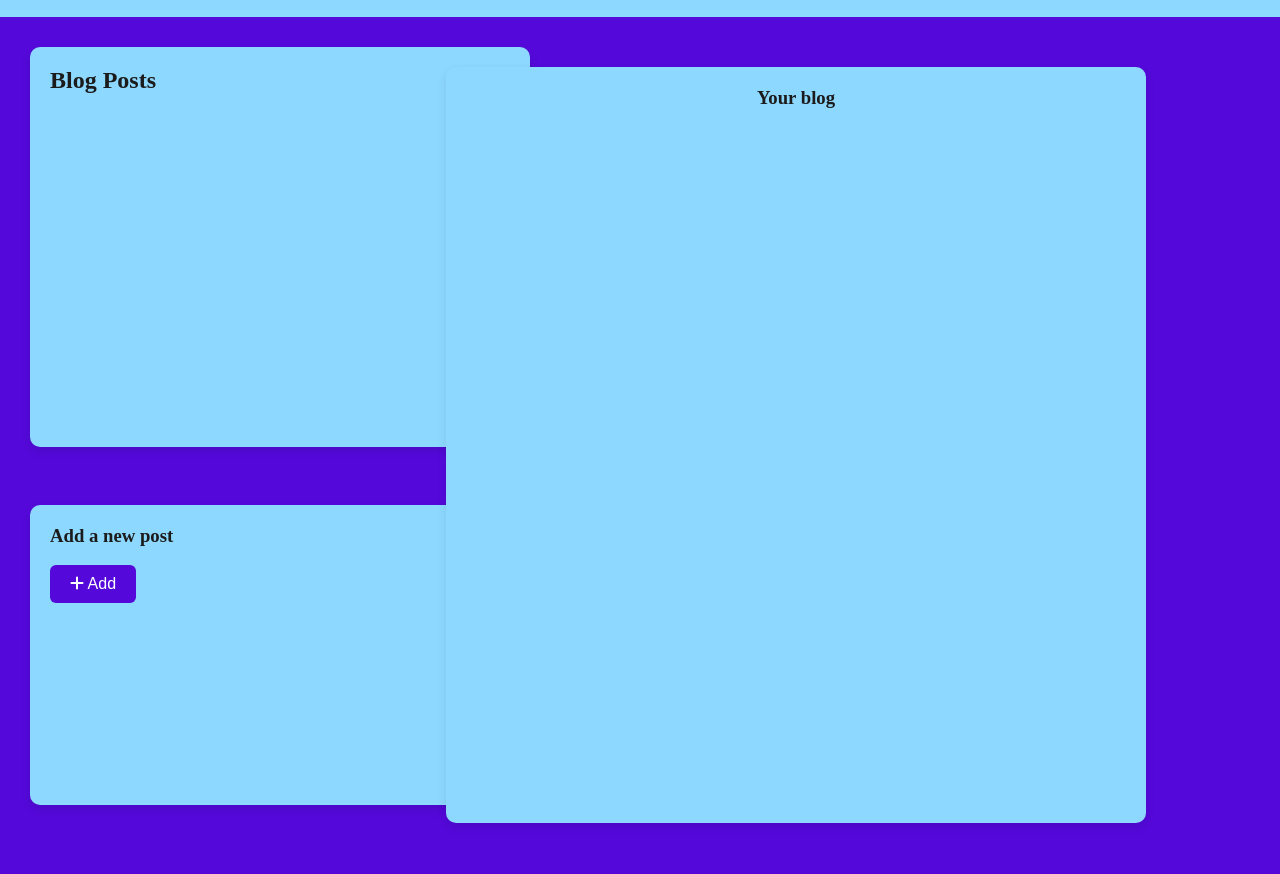
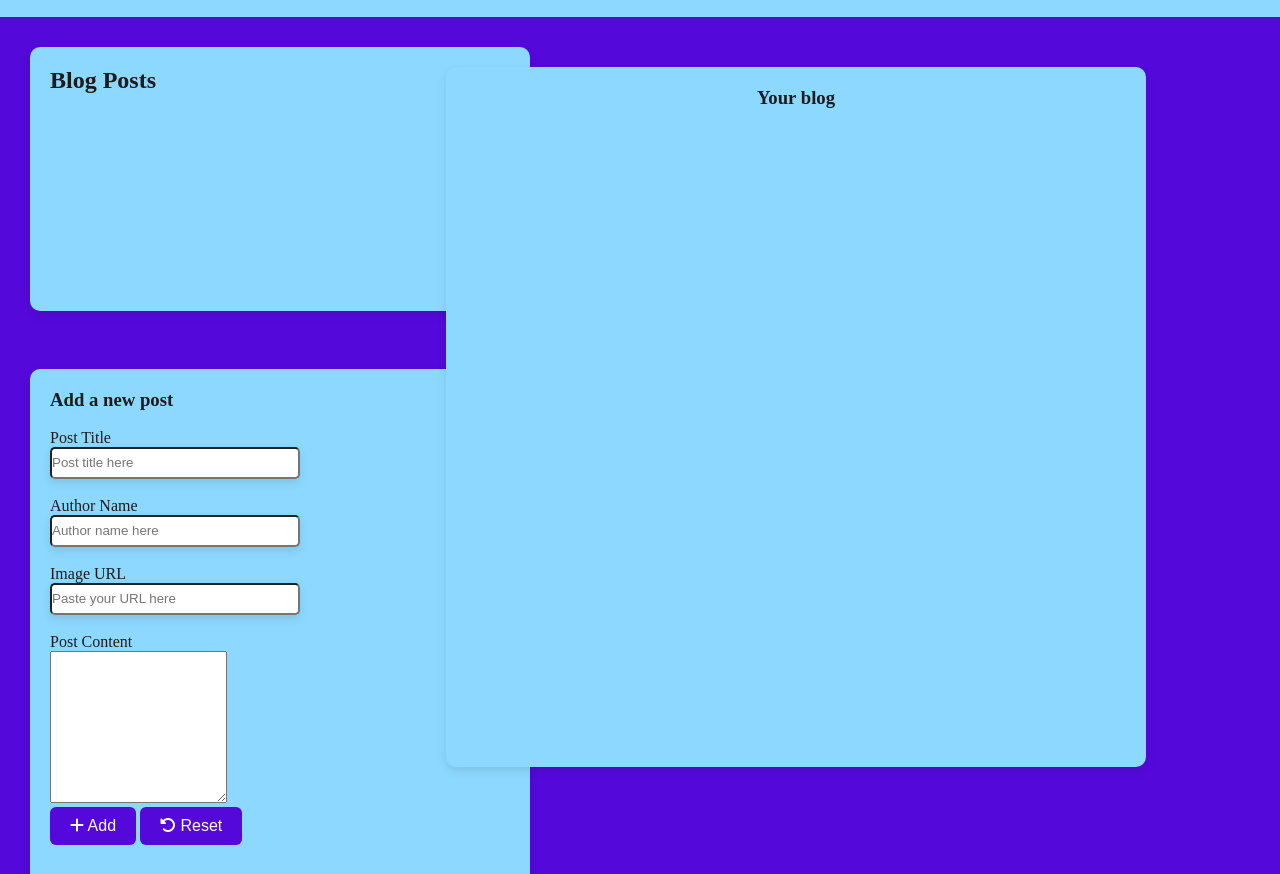
Before and after one commit to LydiaNeema/Simple-blog-post-manager, a plain HTML site: page index.html in a window 1280 px wide. Shown: the part 78-952 px from the top of the page. Drawn offline with Linux system fonts and the light colour scheme.

Commit message:
updated a form on my site and styled it

```diff
--- a/css/style.css
+++ b/css/style.css
@@ -48,7 +48,7 @@ width: 30%;
     justify-content: start;
     align-items: start;
     width: 500px;
-    height:300px;
+    height:100%;
     background-color: #8DD8FF;
     border-radius: 10px;
     padding: 20px;
@@ -61,6 +61,7 @@ width: 30%;
   padding: 20px;
 
 
+
 }
 .left{
 
@@ -69,10 +70,20 @@ border-radius: 10px;
  padding: 20px;
 text-align: center;
 width: 700px;
-height: 100%;
+height: 700px;
 background-color: #8DD8FF;
 box-shadow: 0 4px 10px rgba(0, 0, 0, 0.1);
 
+}
+.form input{
+margin-right: 10px;
+display: flex;
+  align-items: center;
+  justify-content: space-between;
+   width: 250px;
+   height: 32px;
+   border-radius: 5px;
+   box-shadow: 0 4px 10px rgba(0, 0, 0, 0.1);
 }
 
 button {
--- a/index.html
+++ b/index.html
@@ -25,8 +25,25 @@
         <div class="lower">
             <h3>Add a new post</h3>
             <br>
-            <button type="submit"><i class="fas fa-plus"></i> Add</button>
-
+            <div class="form">
+            <form class="myform">
+<label for="Title">Post Title</label>
+<input type="text" id="Title" name="Title" placeholder="Post title here"required/>
+<br>
+<label for="author">Author Name</label>
+<input type="text" id="author" name="author" placeholder="Author name here"required/>
+<br>
+<label for="Image">Image URL</label>
+<input type="text" id="Image" name="Image" placeholder="Paste your URL here"required/>
+<br>
+<label for="post">Post Content</label>
+<br>
+<textarea name="post" id="post" col="30" rows="10"></textarea>
+<br>
+<button type="submit"><i class="fas fa-plus"></i> Add</button>
+<button type="reset"> <i class="fas fa-rotate-left"></i> Reset</button>
+</form>
+        </div>
         </div>
         <br>
         </aside>
--- a/src/index.js
+++ b/src/index.js
@@ -0,0 +1 @@
+const APIURL="http://localhost:3000/Posts";
```
